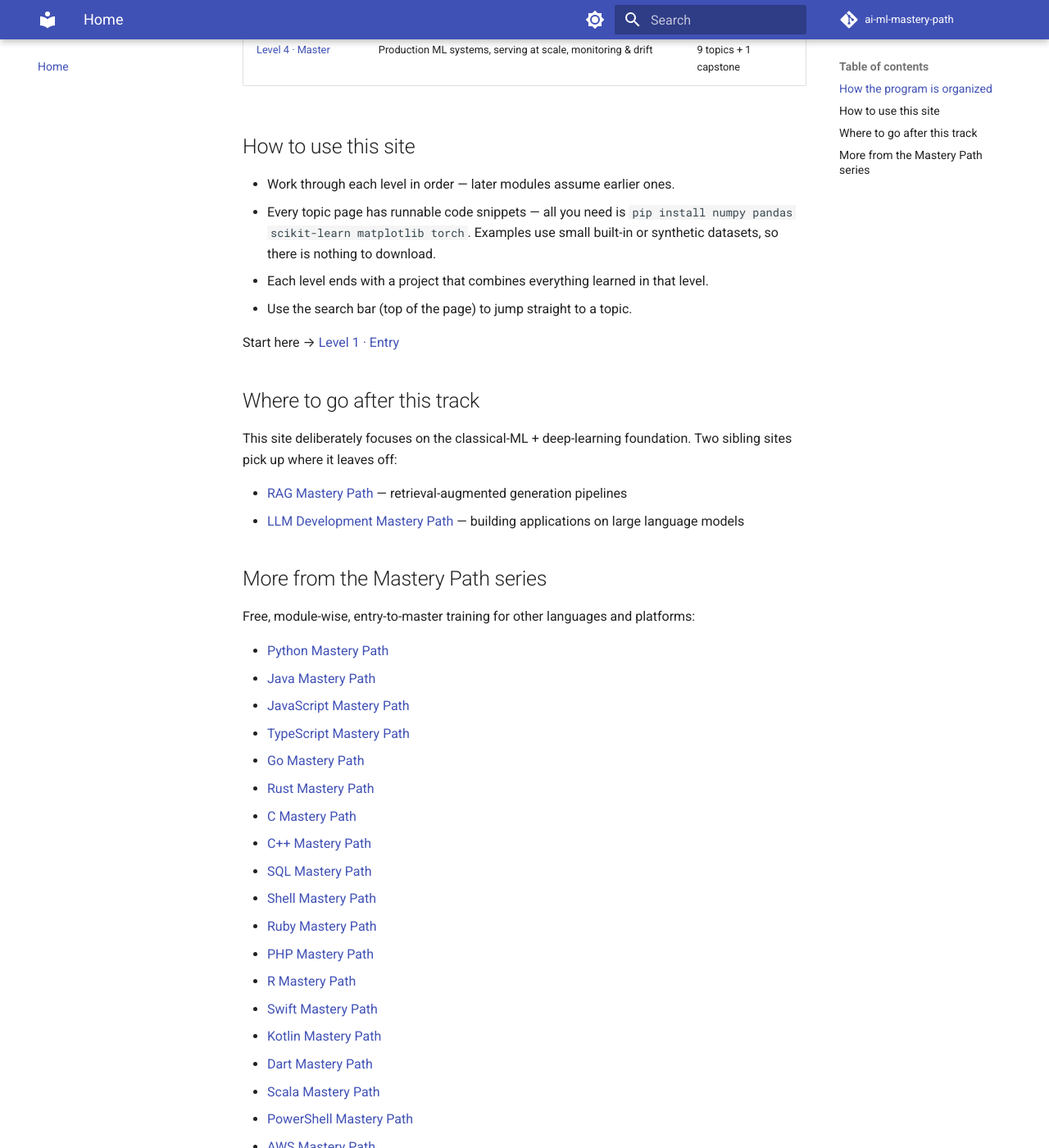
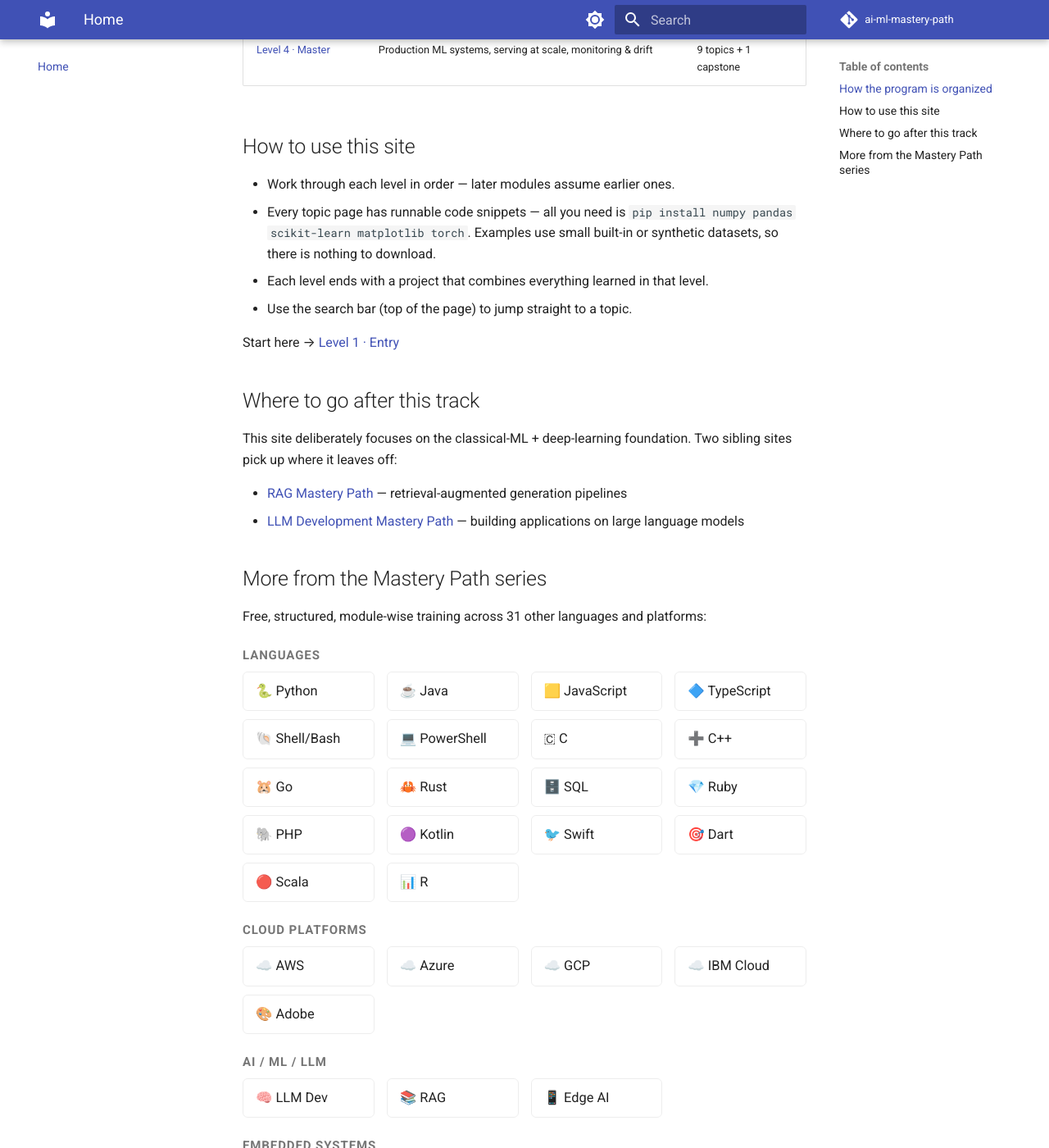
Before and after one commit to SIGILIPELLI/ai-ml-mastery-path, an MkDocs documentation site: the page built from docs/index.md, in a window 1280 px wide and 1400 px high, scrolled down 631 px. Shown: the whole window at 82% size. Built offline with MkDocs 1.6.1 and Material for MkDocs 9.7.7, drawn with Linux system fonts in a browser that asks for light colours; comment, search, counter and statistics services are not loaded; some of the changed text lies outside the part shown.

Commit message:
Update cross-links: multi-column grid across all Mastery Path sites
Co-Authored-By: Claude Sonnet 5 <noreply@anthropic.com>

```diff
--- a/docs/index.md
+++ b/docs/index.md
@@ -37,28 +37,50 @@ foundation. Two sibling sites pick up where it leaves off:
 
 ## More from the Mastery Path series
 
-Free, module-wise, entry-to-master training for other languages and platforms:
+Free, structured, module-wise training across 31 other languages and platforms:
 
-- [Python Mastery Path](https://sigilipelli.github.io/python-mastery-path/)
-- [Java Mastery Path](https://sigilipelli.github.io/java-mastery-path/)
-- [JavaScript Mastery Path](https://sigilipelli.github.io/javascript-mastery-path/)
-- [TypeScript Mastery Path](https://sigilipelli.github.io/typescript-mastery-path/)
-- [Go Mastery Path](https://sigilipelli.github.io/go-mastery-path/)
-- [Rust Mastery Path](https://sigilipelli.github.io/rust-mastery-path/)
-- [C Mastery Path](https://sigilipelli.github.io/c-mastery-path/)
-- [C++ Mastery Path](https://sigilipelli.github.io/cpp-mastery-path/)
-- [SQL Mastery Path](https://sigilipelli.github.io/sql-mastery-path/)
-- [Shell Mastery Path](https://sigilipelli.github.io/shell-mastery-path/)
-- [Ruby Mastery Path](https://sigilipelli.github.io/ruby-mastery-path/)
-- [PHP Mastery Path](https://sigilipelli.github.io/php-mastery-path/)
-- [R Mastery Path](https://sigilipelli.github.io/r-mastery-path/)
-- [Swift Mastery Path](https://sigilipelli.github.io/swift-mastery-path/)
-- [Kotlin Mastery Path](https://sigilipelli.github.io/kotlin-mastery-path/)
-- [Dart Mastery Path](https://sigilipelli.github.io/dart-mastery-path/)
-- [Scala Mastery Path](https://sigilipelli.github.io/scala-mastery-path/)
-- [PowerShell Mastery Path](https://sigilipelli.github.io/powershell-mastery-path/)
-- [AWS Mastery Path](https://sigilipelli.github.io/aws-mastery-path/)
-- [Azure Mastery Path](https://sigilipelli.github.io/azure-mastery-path/)
-- [GCP Mastery Path](https://sigilipelli.github.io/gcp-mastery-path/)
-- [IBM Cloud Mastery Path](https://sigilipelli.github.io/ibm-cloud-mastery-path/)
-- [Adobe Creative Cloud Mastery Path](https://sigilipelli.github.io/adobe-mastery-path/)
+<div class="mastery-grid-wrap">
+<p class="mastery-grid-category">Languages</p>
+<div class="mastery-grid">
+  <a href="https://sigilipelli.github.io/python-mastery-path/">🐍 Python</a>
+  <a href="https://sigilipelli.github.io/java-mastery-path/">☕ Java</a>
+  <a href="https://sigilipelli.github.io/javascript-mastery-path/">🟨 JavaScript</a>
+  <a href="https://sigilipelli.github.io/typescript-mastery-path/">🔷 TypeScript</a>
+  <a href="https://sigilipelli.github.io/shell-mastery-path/">🐚 Shell/Bash</a>
+  <a href="https://sigilipelli.github.io/powershell-mastery-path/">💻 PowerShell</a>
+  <a href="https://sigilipelli.github.io/c-mastery-path/">🇨 C</a>
+  <a href="https://sigilipelli.github.io/cpp-mastery-path/">➕ C++</a>
+  <a href="https://sigilipelli.github.io/go-mastery-path/">🐹 Go</a>
+  <a href="https://sigilipelli.github.io/rust-mastery-path/">🦀 Rust</a>
+  <a href="https://sigilipelli.github.io/sql-mastery-path/">🗄️ SQL</a>
+  <a href="https://sigilipelli.github.io/ruby-mastery-path/">💎 Ruby</a>
+  <a href="https://sigilipelli.github.io/php-mastery-path/">🐘 PHP</a>
+  <a href="https://sigilipelli.github.io/kotlin-mastery-path/">🟣 Kotlin</a>
+  <a href="https://sigilipelli.github.io/swift-mastery-path/">🐦 Swift</a>
+  <a href="https://sigilipelli.github.io/dart-mastery-path/">🎯 Dart</a>
+  <a href="https://sigilipelli.github.io/scala-mastery-path/">🔴 Scala</a>
+  <a href="https://sigilipelli.github.io/r-mastery-path/">📊 R</a>
+</div>
+<p class="mastery-grid-category">Cloud Platforms</p>
+<div class="mastery-grid">
+  <a href="https://sigilipelli.github.io/aws-mastery-path/">☁️ AWS</a>
+  <a href="https://sigilipelli.github.io/azure-mastery-path/">☁️ Azure</a>
+  <a href="https://sigilipelli.github.io/gcp-mastery-path/">☁️ GCP</a>
+  <a href="https://sigilipelli.github.io/ibm-cloud-mastery-path/">☁️ IBM Cloud</a>
+  <a href="https://sigilipelli.github.io/adobe-mastery-path/">🎨 Adobe</a>
+</div>
+<p class="mastery-grid-category">AI / ML / LLM</p>
+<div class="mastery-grid">
+  <a href="https://sigilipelli.github.io/llm-dev-mastery-path/">🧠 LLM Dev</a>
+  <a href="https://sigilipelli.github.io/rag-mastery-path/">📚 RAG</a>
+  <a href="https://sigilipelli.github.io/edge-ai-mastery-path/">📱 Edge AI</a>
+</div>
+<p class="mastery-grid-category">Embedded Systems</p>
+<div class="mastery-grid">
+  <a href="https://sigilipelli.github.io/embedded-mastery-path/">🔌 Embedded</a>
+  <a href="https://sigilipelli.github.io/embedded-linux-mastery-path/">🐧 Embedded Linux</a>
+  <a href="https://sigilipelli.github.io/embedded-python-mastery-path/">🐍 Embedded Python</a>
+  <a href="https://sigilipelli.github.io/freertos-mastery-path/">⏱️ FreeRTOS</a>
+  <a href="https://sigilipelli.github.io/s32k-mastery-path/">🔧 S32K</a>
+</div>
+</div>
--- a/docs/stylesheets/extra.css
+++ b/docs/stylesheets/extra.css
@@ -11,3 +11,40 @@
   background: var(--md-primary-fg-color);
   color: var(--md-primary-bg-color);
 }
+
+/* mastery-grid cross-link styles */
+.mastery-grid-category {
+  font-weight: 600;
+  margin-top: 1.1rem;
+  margin-bottom: 0.4rem;
+  font-size: 0.75rem;
+  text-transform: uppercase;
+  letter-spacing: 0.06em;
+  color: var(--md-default-fg-color--light);
+}
+
+.mastery-grid {
+  display: grid;
+  grid-template-columns: repeat(auto-fill, minmax(160px, 1fr));
+  gap: 0.5rem 0.75rem;
+  margin: 0 0 1rem;
+}
+
+.mastery-grid a {
+  display: block;
+  padding: 0.5rem 0.75rem;
+  border: 1px solid var(--md-default-fg-color--lightest);
+  border-radius: 0.3rem;
+  text-decoration: none !important;
+  color: var(--md-default-fg-color) !important;
+  font-size: 0.82rem;
+  white-space: nowrap;
+  overflow: hidden;
+  text-overflow: ellipsis;
+  transition: background-color 0.15s ease, border-color 0.15s ease;
+}
+
+.mastery-grid a:hover {
+  background-color: var(--md-accent-fg-color--transparent);
+  border-color: var(--md-accent-fg-color);
+}
```
